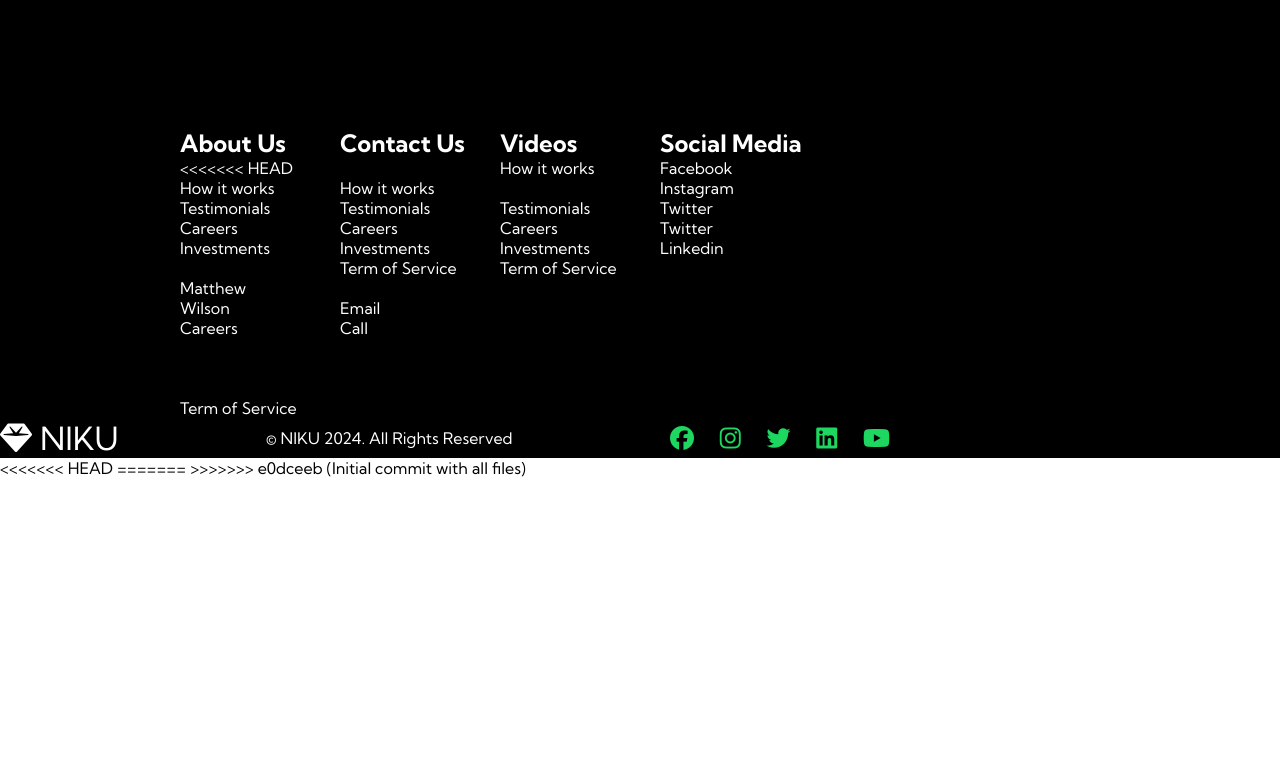
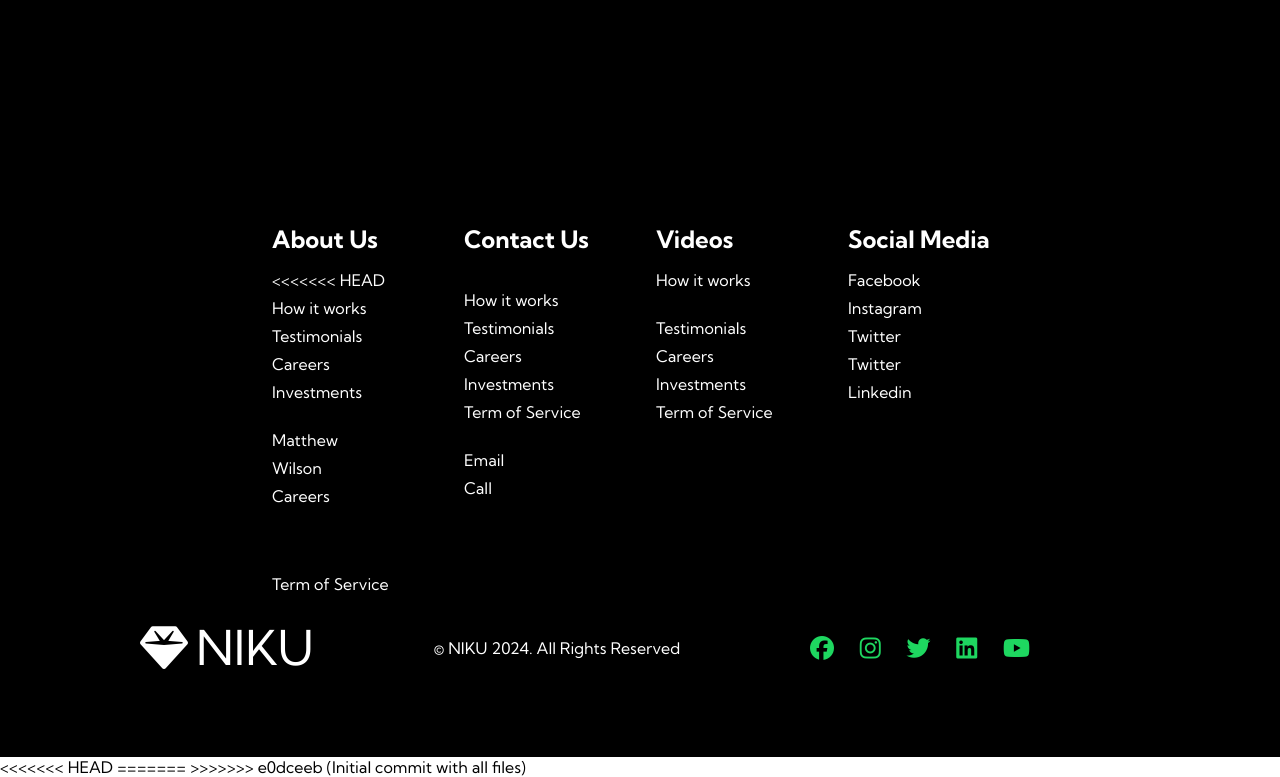
Before and after one commit to ZekuuMatthew/SongPlaylistGenerator, a plain HTML site: page index.html in a window 1280 px wide. Shown: the part 1482-2259 px from the top of the page. Before the commit the page ends 1960 px from the top, so only its background shows below. Drawn offline with Linux system fonts and the light colour scheme.

Commit message:
Resolved merge conflict in styles.css

```diff
--- a/styles.css
+++ b/styles.css
@@ -30,11 +30,7 @@
 }
 
 #navbar__logo {
-<<<<<<< HEAD
-    background-color: #3BB143;
-=======
     background-color: #1db954;
->>>>>>> e0dceeb (Initial commit with all files)
     background-image: linear-gradient(to top, #1DB954 0%, #1DB954 100%);
     background-size: 100%;
     -webkit-background-clip: text;
@@ -512,11 +508,7 @@
 /* Footer CSS */
 .footer__container {
     background-color: #000;
-<<<<<<< HEAD
     padding: 5rem 0;
-=======
-    padding: 4rem 0;
->>>>>>> e0dceeb (Initial commit with all files)
     display: flex;
     flex-direction: column;
     justify-content: center;
@@ -529,7 +521,7 @@
     align-items: center;
     cursor: pointer;
     text-decoration: none;
-    font-size: 2rem;
+    font-size: 3rem;
 }
 
 .footer__links {
@@ -547,7 +539,6 @@
     display: flex;
     flex-direction: column;
     align-items: flex-start;
-<<<<<<< HEAD
     margin: 16px;
     text-align: left;
     width: 160px;
@@ -555,15 +546,6 @@
 }
 
 .footer__link--items h2 {
-=======
-    margin: 25px;
-    text-align: left;
-    width: 170px;
-    box-sizing: border-box;
-}
-
-.footer__link--items h2 {
->>>>>>> e0dceeb (Initial commit with all files)
     margin-bottom: 16px;
 }
 
@@ -574,11 +556,7 @@
 .footer__link--items a {
     color: #fff;
     text-decoration: none;
-<<<<<<< HEAD
     margin-bottom: 0.5rem;
-=======
-    margin-bottom: 0.75rem;
->>>>>>> e0dceeb (Initial commit with all files)
 }
 
 .footer__link--items a:hover {
@@ -687,8 +665,4 @@
     color: #1ED760;
     font-size: 24px;
     margin: 0 10px;
-<<<<<<< HEAD
 }
-=======
-}
->>>>>>> e0dceeb (Initial commit with all files)
```
